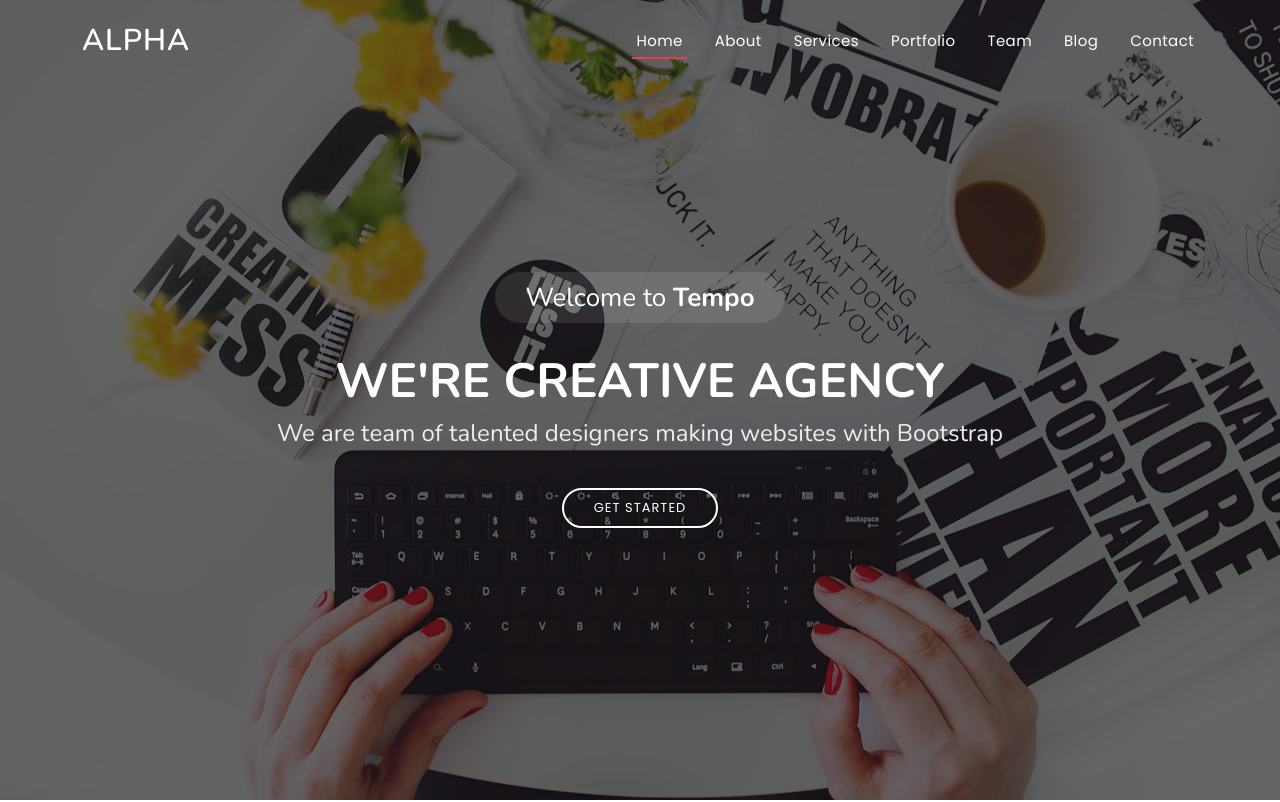
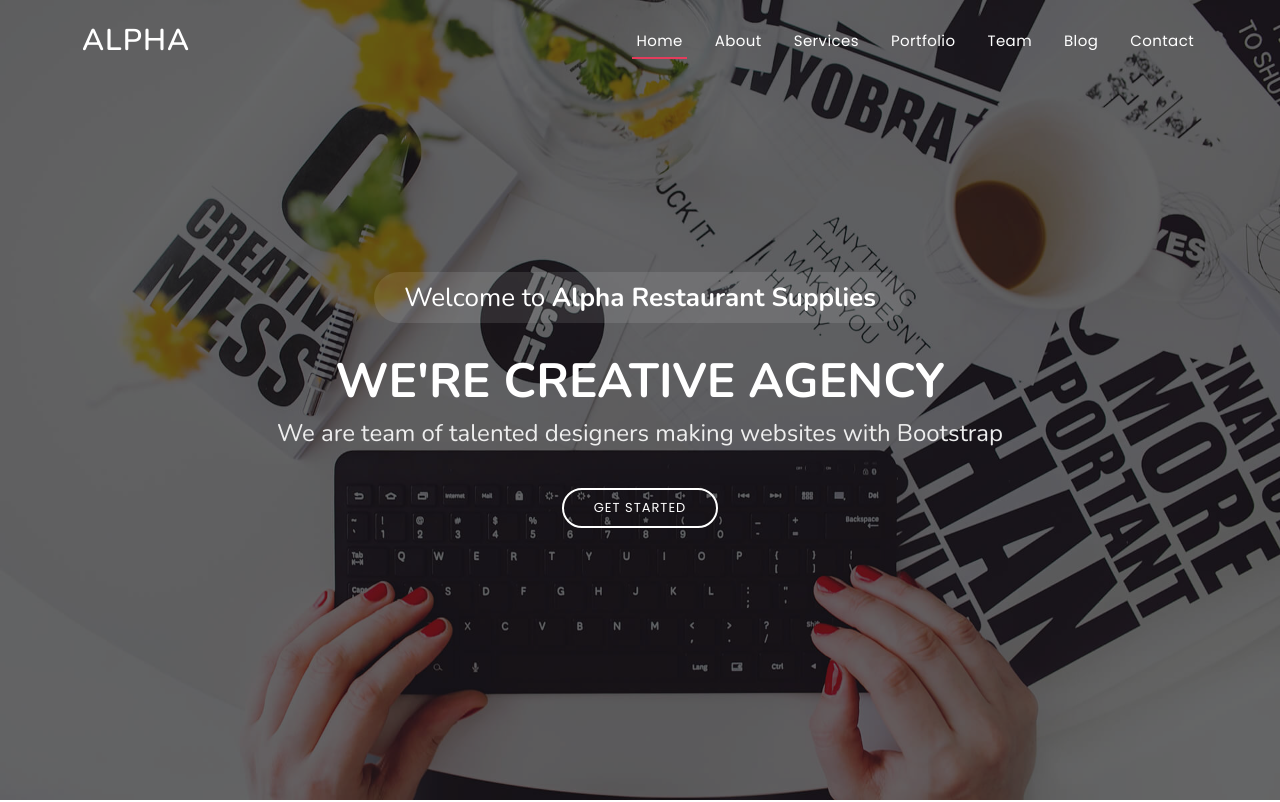
Before and after one commit to dere2625/Alpha, a plain HTML site: page index.html in a window 1280 px wide. Shown: the top 802 px of the page. Drawn offline with nearby package versions, Linux system fonts and the light colour scheme.

Commit message:
Initial Update

```diff
--- a/index.html
+++ b/index.html
@@ -5,7 +5,7 @@
   <meta charset="utf-8">
   <meta content="width=device-width, initial-scale=1.0" name="viewport">
 
-  <title>Tempo Bootstrap Template - Index</title>
+  <title>Alpha Restaurant supplies - Home</title>
   <meta content="" name="description">
   <meta content="" name="keywords">
 
@@ -81,7 +81,7 @@
   <!-- ======= Hero Section ======= -->
   <section id="hero">
     <div class="hero-container">
-      <h3>Welcome to <strong>Tempo</strong></h3>
+      <h3>Welcome to <strong>Alpha Restaurant Supplies</strong></h3>
       <h1>We're Creative Agency</h1>
       <h2>We are team of talented designers making websites with Bootstrap</h2>
       <a href="#about" class="btn-get-started scrollto">Get Started</a>
```
